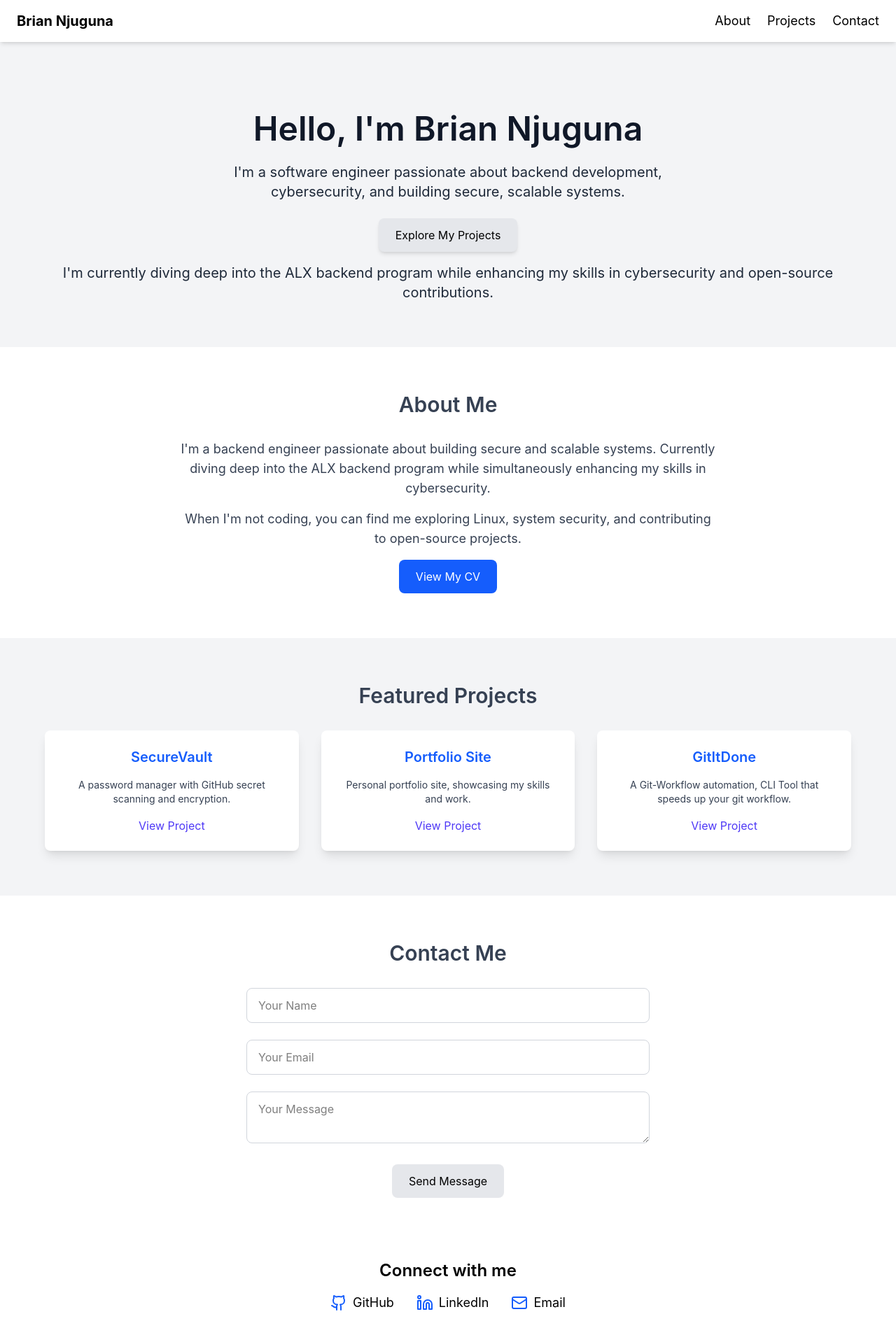
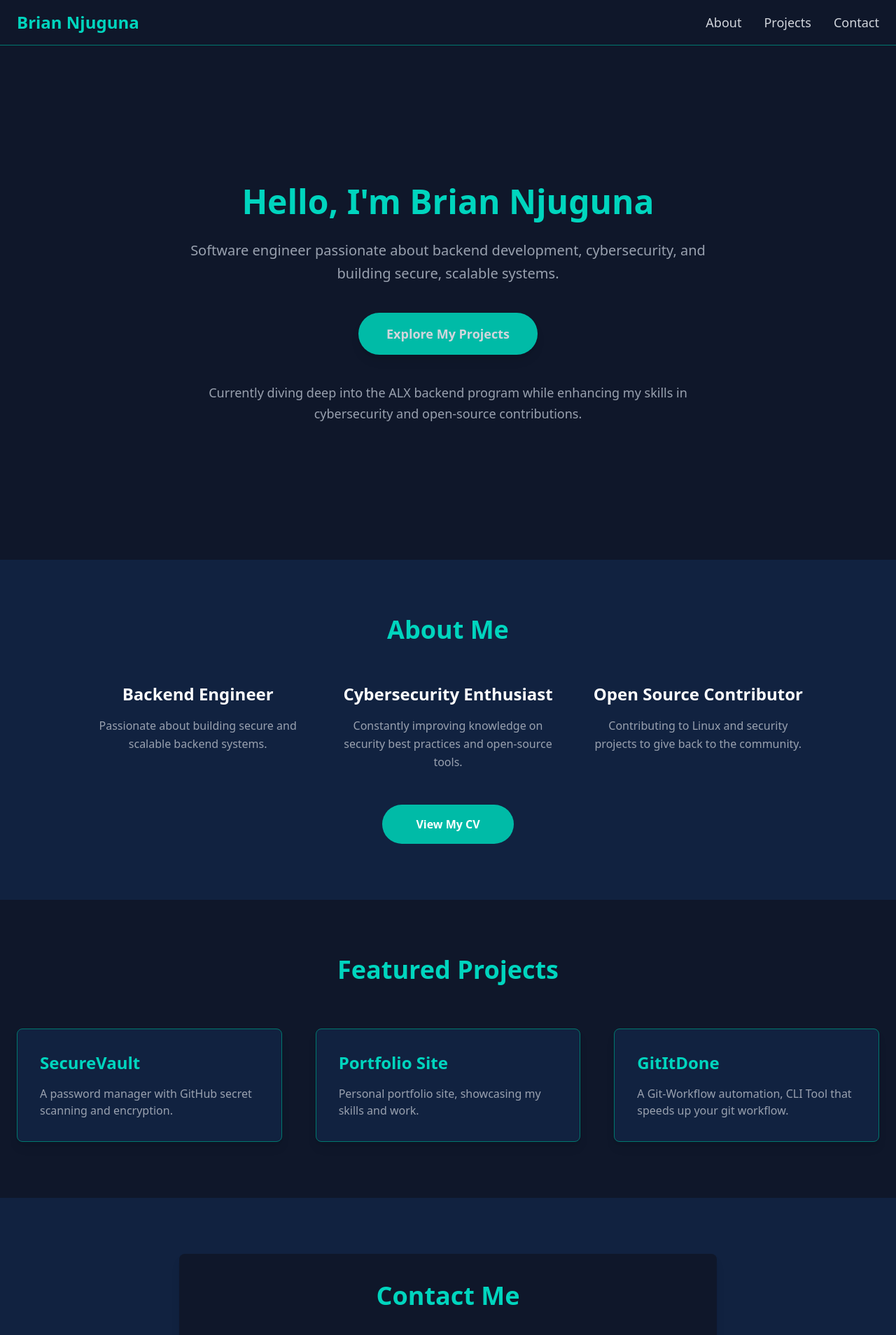
Before and after one commit to guy-with-a-cool-terminal/MyPortfolioWebsite, a React (Vite) app in the folder portfolio-site/: page / in a window 1280 px wide. Shown: the top 1908 px of the page at 70% size. Built offline with nearby package versions, Linux system fonts and the light colour scheme.

Commit message:
iterations

```diff
--- a/portfolio-site/src/App.jsx
+++ b/portfolio-site/src/App.jsx
@@ -1,23 +1,22 @@
-import React, { useState } from 'react';
-import { motion } from 'framer-motion';
-import { Github, Linkedin, Mail } from 'lucide-react'; // Social media icons
+import React, { useState } from "react";
+import { motion } from "framer-motion";
+import { Github, Linkedin, Mail } from "lucide-react";
 
-// Social links
 const socialLinks = [
   {
     platform: "GitHub",
     url: "https://github.com/guy-with-a-cool-terminal",
-    icon: <Github className="w-6 h-6 text-blue-600 hover:text-blue-800 transition-all duration-300" />,
+    icon: <Github className="w-6 h-6 text-teal-400 hover:text-teal-500 transition" />,
   },
   {
     platform: "LinkedIn",
     url: "https://www.linkedin.com/in/briannjuguna/",
-    icon: <Linkedin className="w-6 h-6 text-blue-600 hover:text-blue-800 transition-all duration-300" />,
+    icon: <Linkedin className="w-6 h-6 text-teal-400 hover:text-teal-500 transition" />,
   },
   {
     platform: "Email",
     url: "mailto:njugunabriian@gmail.com",
-    icon: <Mail className="w-6 h-6 text-blue-600 hover:text-blue-800 transition-all duration-300" />,
+    icon: <Mail className="w-6 h-6 text-teal-400 hover:text-teal-500 transition" />,
   },
 ];
 
@@ -40,179 +39,218 @@ const projects = [
 ];
 
 const App = () => {
-  const [form, setForm] = useState({ name: '', email: '', message: '' });
+  const [form, setForm] = useState({ name: "", email: "", message: "" });
 
   const handleSubmit = (e) => {
     e.preventDefault();
     alert("Message sent! (Mock)");
-    setForm({ name: '', email: '', message: '' });
+    setForm({ name: "", email: "", message: "" });
   };
 
   return (
-    <div className="bg-gray-100 min-h-screen font-inter flex flex-col">
-      {/* Fixed Header */}
-      <header className="fixed top-0 left-0 w-full bg-white shadow-md z-10">
-        <div className="max-w-7xl mx-auto flex justify-between items-center px-6 py-4">
-          <div className="text-xl font-bold text-black">Brian Njuguna</div>
-          <nav className="space-x-6">
-            <a href="#about" className="text-lg text-black hover:text-gray-700 transition">About</a>
-            <a href="#projects" className="text-lg text-black hover:text-gray-700 transition">Projects</a>
-            <a href="#contact" className="text-lg text-black hover:text-gray-700 transition">Contact</a>
+    <div className="min-h-screen bg-[#0F172A] text-gray-300 font-sans flex flex-col">
+      {/* Header */}
+      <header className="fixed top-0 left-0 w-full bg-[#0F172A] backdrop-blur-md border-b border-teal-700 z-30">
+        <div className="max-w-7xl mx-auto flex items-center justify-between px-6 py-4">
+          <h1 className="text-2xl font-bold text-teal-400 cursor-default">Brian Njuguna</h1>
+          <nav aria-label="Primary navigation" className="space-x-8 text-lg font-medium">
+            <a href="#about" className="hover:text-teal-400 transition">
+              About
+            </a>
+            <a href="#projects" className="hover:text-teal-400 transition">
+              Projects
+            </a>
+            <a href="#contact" className="hover:text-teal-400 transition">
+              Contact
+            </a>
           </nav>
         </div>
       </header>
 
-      {/* Hero Section */}
+      {/* Hero */}
       <motion.section
         id="hero"
-        className="flex flex-col items-center justify-center px-6 py-16 text-center mt-24"
+        className="flex flex-col items-center justify-center text-center flex-grow mt-16 px-6"
+        style={{ minHeight: "calc(100vh - 64px)" }}
         initial={{ opacity: 0 }}
         animate={{ opacity: 1 }}
-        transition={{ duration: 0.8 }}
+        transition={{ duration: 0.9 }}
       >
-        <h1 className="text-4xl sm:text-5xl font-semibold mb-6 text-gray-900">Hello, I'm Brian Njuguna</h1>
-        <p className="text-lg sm:text-xl mb-6 max-w-2xl text-gray-800">
-          I'm a software engineer passionate about backend development, cybersecurity, and building secure, scalable systems.
+        <h2 className="text-5xl font-extrabold leading-tight mb-6 text-teal-400">
+          Hello, I'm Brian Njuguna
+        </h2>
+        <p className="text-xl max-w-3xl mb-10 leading-relaxed text-gray-400">
+          Software engineer passionate about backend development, cybersecurity, and building secure,
+          scalable systems.
         </p>
         <a
           href="#projects"
-          className="bg-gray-200 text-black px-6 py-3 rounded-lg shadow-md hover:bg-gray-300 transition"
+          className="inline-block bg-teal-500 hover:bg-teal-600 transition px-10 py-4 rounded-full font-semibold text-lg shadow-lg"
         >
           Explore My Projects
         </a>
-        {/* Elevator Pitch Section */}
-        <p className="text-lg sm:text-xl mt-4 text-gray-800">
-          I'm currently diving deep into the ALX backend program while enhancing my skills in cybersecurity and open-source contributions.
+        <p className="mt-10 max-w-3xl text-lg leading-relaxed text-gray-400">
+          Currently diving deep into the ALX backend program while enhancing my skills in cybersecurity
+          and open-source contributions.
         </p>
       </motion.section>
 
-      {/* About Section */}
+      {/* About (Services-like) */}
       <motion.section
         id="about"
-        className="py-16 px-6 bg-white"
+        className="bg-[#112240] py-20 px-6"
         initial={{ opacity: 0 }}
         animate={{ opacity: 1 }}
         transition={{ duration: 1 }}
       >
-        <div className="max-w-3xl mx-auto text-center">
-          <h2 className="text-3xl font-semibold text-gray-700 mb-8">About Me</h2>
-          <p className="text-lg text-gray-700 mb-4">
-            I'm a backend engineer passionate about building secure and scalable systems. Currently diving deep into the ALX backend program while simultaneously enhancing my skills in cybersecurity.
+        <div className="max-w-5xl mx-auto">
+          <h2 className="text-4xl font-bold text-teal-400 text-center mb-14">About Me</h2>
+          <div className="grid md:grid-cols-3 gap-12 text-center">
+            <div>
+              <h3 className="text-2xl font-semibold mb-4 text-white">Backend Engineer</h3>
+              <p className="text-gray-400 leading-relaxed">
+                Passionate about building secure and scalable backend systems.
               </p>
-          <p className="text-lg text-gray-700">
-            When I'm not coding, you can find me exploring Linux, system security, and contributing to open-source projects.
+            </div>
+            <div>
+              <h3 className="text-2xl font-semibold mb-4 text-white">Cybersecurity Enthusiast</h3>
+              <p className="text-gray-400 leading-relaxed">
+                Constantly improving knowledge on security best practices and open-source tools.
               </p>
+            </div>
+            <div>
+              <h3 className="text-2xl font-semibold mb-4 text-white">Open Source Contributor</h3>
+              <p className="text-gray-400 leading-relaxed">
+                Contributing to Linux and security projects to give back to the community.
+              </p>
+            </div>
+          </div>
+          <div className="text-center mt-12">
             <a
               href="https://docs.google.com/document/d/1AzpAenefivF0MeBmlpGmeKgM94KQJhirmFFajVDQzu8/edit?usp=sharing"
-            className="bg-blue-600 text-white px-6 py-3 rounded-lg mt-4 inline-block hover:bg-blue-700 transition"
+              className="inline-block bg-teal-500 hover:bg-teal-600 text-white px-12 py-4 rounded-full font-semibold transition"
+              target="_blank"
+              rel="noopener noreferrer"
             >
               View My CV
             </a>
           </div>
+        </div>
       </motion.section>
 
-      {/* Projects Section */}
+      {/* Projects */}
       <motion.section
         id="projects"
-        className="py-16 px-6"
+        className="py-20 px-6 max-w-7xl mx-auto"
         initial={{ opacity: 0 }}
         animate={{ opacity: 1 }}
-        transition={{ duration: 1.0, delay: 0.2 }}
+        transition={{ duration: 1, delay: 0.3 }}
       >
-        <div className="max-w-6xl mx-auto text-center">
-          <h2 className="text-3xl font-semibold text-gray-700 mb-8">Featured Projects</h2>
-          <div className="grid grid-cols-1 sm:grid-cols-2 lg:grid-cols-3 gap-8">
-            {projects.map((project, index) => (
-              <motion.div
-                key={index}
-                className="bg-white p-6 rounded-lg shadow-lg hover:shadow-xl transition transform hover:scale-105"
-                initial={{ opacity: 0, y: 20 }}
-                animate={{ opacity: 1, y: 0 }}
-                transition={{ delay: 0.2 * index, duration: 0.6 }}
-              >
-                <h3 className="text-xl font-semibold text-blue-600 mb-4">{project.name}</h3>
-                <p className="text-sm text-gray-700 mb-4">{project.desc}</p>
-                <a
+        <h2 className="text-4xl font-bold text-teal-400 text-center mb-16">Featured Projects</h2>
+        <div className="grid gap-12 grid-cols-1 sm:grid-cols-2 lg:grid-cols-3">
+          {projects.map((project, idx) => (
+            <motion.a
+              key={idx}
               href={project.link}
               target="_blank"
               rel="noopener noreferrer"
-                  className="text-indigo-600 hover:text-indigo-800"
+              className="block bg-[#112240] p-8 rounded-lg shadow-lg border border-teal-700 hover:border-teal-500 transition transform hover:scale-[1.05]"
+              initial={{ opacity: 0, y: 20 }}
+              animate={{ opacity: 1, y: 0 }}
+              transition={{ delay: 0.15 * idx, duration: 0.6 }}
+              aria-label={`Project: ${project.name}`}
             >
-                  View Project
-                </a>
-              </motion.div>
+              <h3 className="text-2xl font-semibold text-teal-400 mb-4">{project.name}</h3>
+              <p className="text-gray-400">{project.desc}</p>
+            </motion.a>
           ))}
-          </div>
         </div>
       </motion.section>
 
-      {/* Contact Section */}
+      {/* Contact */}
       <motion.section
         id="contact"
-        className="bg-white py-16 px-6"
+        className="bg-[#112240] py-20 px-6 flex justify-center"
         initial={{ opacity: 0 }}
         animate={{ opacity: 1 }}
-        transition={{ duration: 1.0, delay: 0.3 }}
+        transition={{ duration: 1, delay: 0.4 }}
       >
-        <div className="max-w-xl mx-auto text-center">
-          <h2 className="text-3xl font-semibold text-gray-700 mb-8">Contact Me</h2>
-          <form onSubmit={handleSubmit} className="space-y-6">
+        <form
+          onSubmit={handleSubmit}
+          className="bg-[#0F172A] p-10 rounded-lg shadow-lg max-w-3xl w-full"
+          aria-label="Contact form"
+        >
+          <h2 className="text-4xl font-bold mb-8 text-teal-400 text-center">Contact Me</h2>
+          <div className="mb-8">
+            <label htmlFor="name" className="block mb-3 font-semibold text-gray-400">
+              Your Name
+            </label>
             <input
               type="text"
-              placeholder="Your Name"
+              id="name"
               value={form.name}
               onChange={(e) => setForm({ ...form, name: e.target.value })}
-              className="w-full px-4 py-3 border border-gray-300 rounded-lg focus:ring-2 focus:ring-blue-500"
               required
+              className="w-full px-5 py-4 bg-[#112240] border border-teal-700 rounded-md text-gray-300 focus:outline-none focus:ring-2 focus:ring-teal-400"
             />
+          </div>
+          <div className="mb-8">
+            <label htmlFor="email" className="block mb-3 font-semibold text-gray-400">
+              Your Email
+            </label>
             <input
               type="email"
-              placeholder="Your Email"
+              id="email"
               value={form.email}
               onChange={(e) => setForm({ ...form, email: e.target.value })}
-              className="w-full px-4 py-3 border border-gray-300 rounded-lg focus:ring-2 focus:ring-blue-500"
               required
+              className="w-full px-5 py-4 bg-[#112240] border border-teal-700 rounded-md text-gray-300 focus:outline-none focus:ring-2 focus:ring-teal-400"
             />
+          </div>
+          <div className="mb-8">
+            <label htmlFor="message" className="block mb-3 font-semibold text-gray-400">
+              Your Message
+            </label>
             <textarea
-              placeholder="Your Message"
+              id="message"
+              rows="5"
               value={form.message}
               onChange={(e) => setForm({ ...form, message: e.target.value })}
-              className="w-full px-4 py-3 border border-gray-300 rounded-lg focus:ring-2 focus:ring-blue-500"
               required
+              className="w-full px-5 py-4 bg-[#112240] border border-teal-700 rounded-md text-gray-300 focus:outline-none focus:ring-2 focus:ring-teal-400 resize-none"
             />
+          </div>
           <button
             type="submit"
-              className="bg-gray-200 text-black px-6 py-3 rounded-lg hover:bg-gray-300 transition"
+            className="w-full bg-teal-500 hover:bg-teal-600 text-white py-4 rounded-full font-semibold transition"
           >
             Send Message
           </button>
         </form>
-        </div>
       </motion.section>
 
-      {/* Social Links Section */}
+      {/* Social Links */}
       <motion.section
         id="social"
-        className="bg-white py-6"
+        className="bg-[#0F172A] py-12"
         initial={{ opacity: 0 }}
         animate={{ opacity: 1 }}
-        transition={{ duration: 0.8, delay: 0.4 }}
+        transition={{ duration: 0.8, delay: 0.5 }}
       >
         <div className="max-w-7xl mx-auto text-center">
-          <h3 className="text-2xl font-semibold mb-4">Connect with me</h3>
-          <div className="flex justify-center space-x-8">
-            {socialLinks.map((link) => (
+          <h3 className="text-3xl font-bold mb-8 text-teal-400">Connect with me</h3>
+          <div className="flex justify-center gap-16">
+            {socialLinks.map(({ platform, url, icon }) => (
               <a
-                key={link.platform}
-                href={link.url}
+                key={platform}
+                href={url}
                 target="_blank"
                 rel="noopener noreferrer"
-                className="hover:text-blue-600 transition-all duration-300"
+                className="flex items-center space-x-3 text-teal-400 hover:text-teal-500 transition"
+                aria-label={`Link to ${platform}`}
               >
-                <div className="flex items-center space-x-2">
-                  {link.icon}
-                  <span className="text-lg">{link.platform}</span>
-                </div>
+                {icon}
+                <span className="font-semibold text-lg">{platform}</span>
               </a>
             ))}
           </div>
@@ -221,14 +259,12 @@ const App = () => {
 
       {/* Footer */}
       <motion.footer
-        className="bg-white text-center text-black py-6"
+        className="bg-[#0F172A] text-center text-gray-500 py-8 mt-auto border-t border-teal-700"
         initial={{ opacity: 0 }}
         animate={{ opacity: 1 }}
-        transition={{ duration: 0.8, delay: 0.5 }}
+        transition={{ duration: 0.8, delay: 0.6 }}
       >
-        <p className="text-sm">
-          © {new Date().getFullYear()} Brian Njuguna. All rights reserved.
-        </p>
+        <p className="text-sm">© {new Date().getFullYear()} Brian Njuguna. All rights reserved.</p>
       </motion.footer>
     </div>
   );
```
Lines whose indentation alone changed are shown as unchanged.
